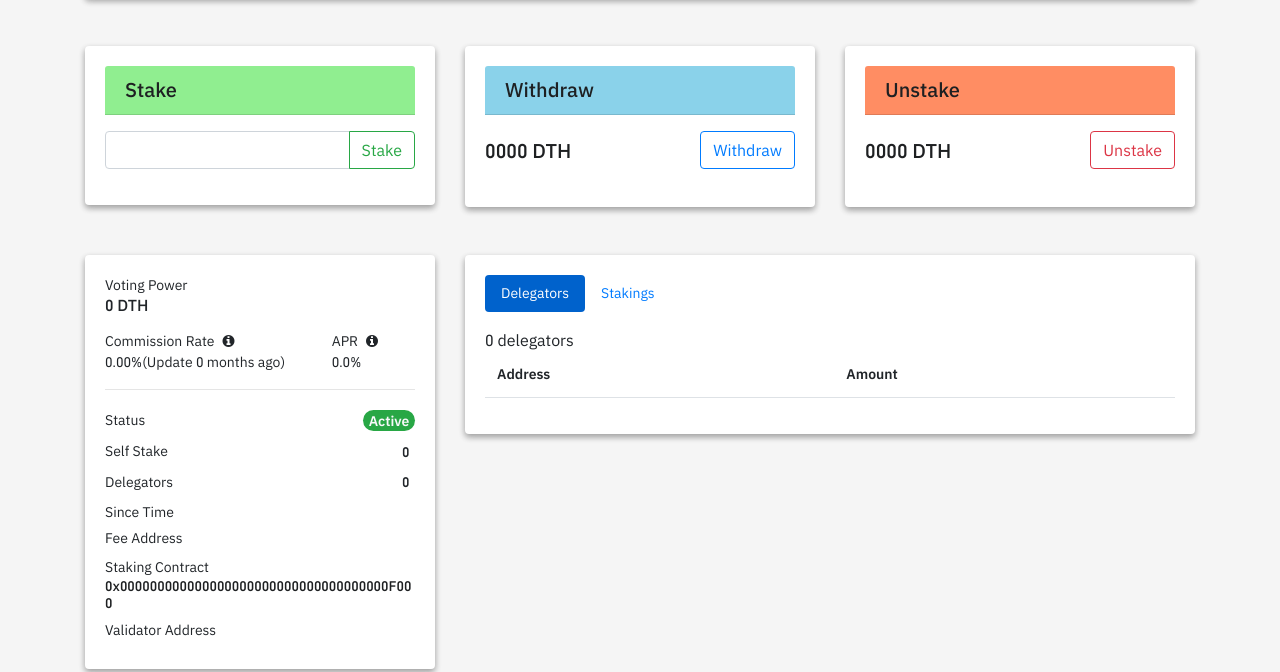
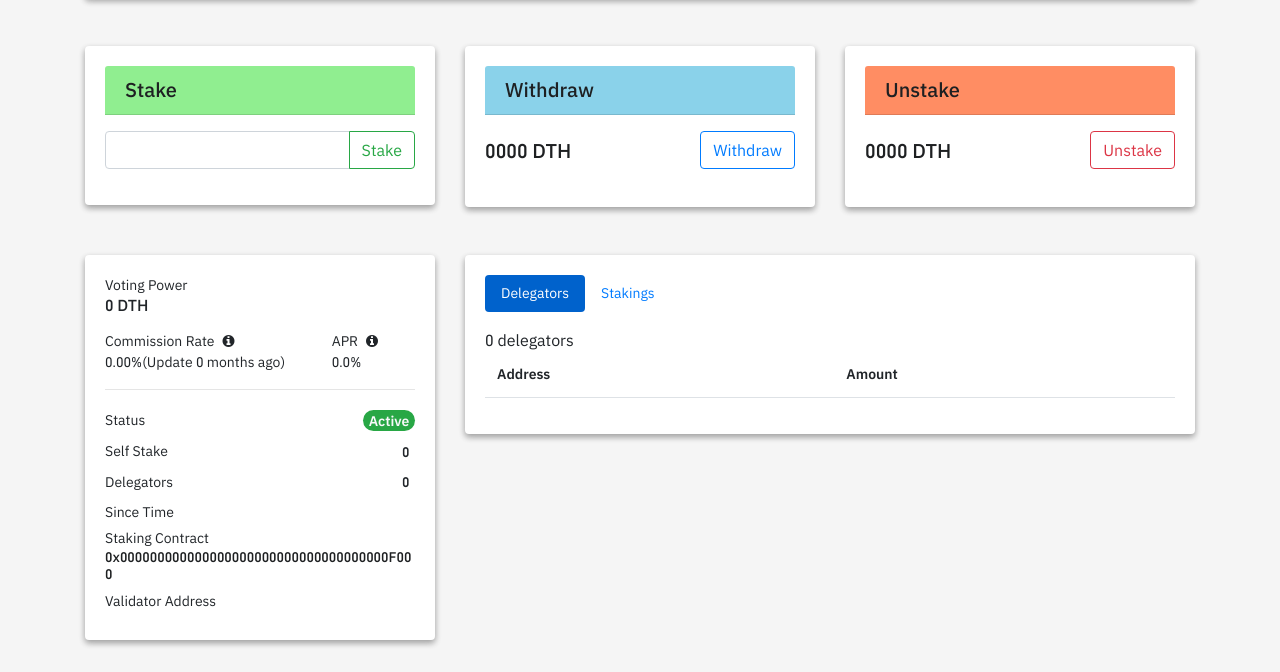
Before and after one commit to Dithereum/staking, a plain HTML site: page delegate.html in a window 1280 px wide. Shown: the part 224-896 px from the top of the page. Drawn offline with Linux system fonts and the light colour scheme; a script that the page names is missing.

Commit message:
Update delegate.html

```diff
--- a/delegate.html
+++ b/delegate.html
@@ -172,10 +172,7 @@
                     <span class="badge" id="timestamp"></span>
                   </li>
                 </ul>
-                <div class="address">
-                  <p class="mb-0">Fee Address</p>
-                  <h6 class="text-dark font-size-12" id="fee_address"></h6>
-                </div>
+
                 <div class="address">
                   <p class="mb-0">Staking Contract</p>
                   <h6 class="text-dark font-size-12" id="staking_address">0x000000000000000000000000000000000000F000</h6>
```
